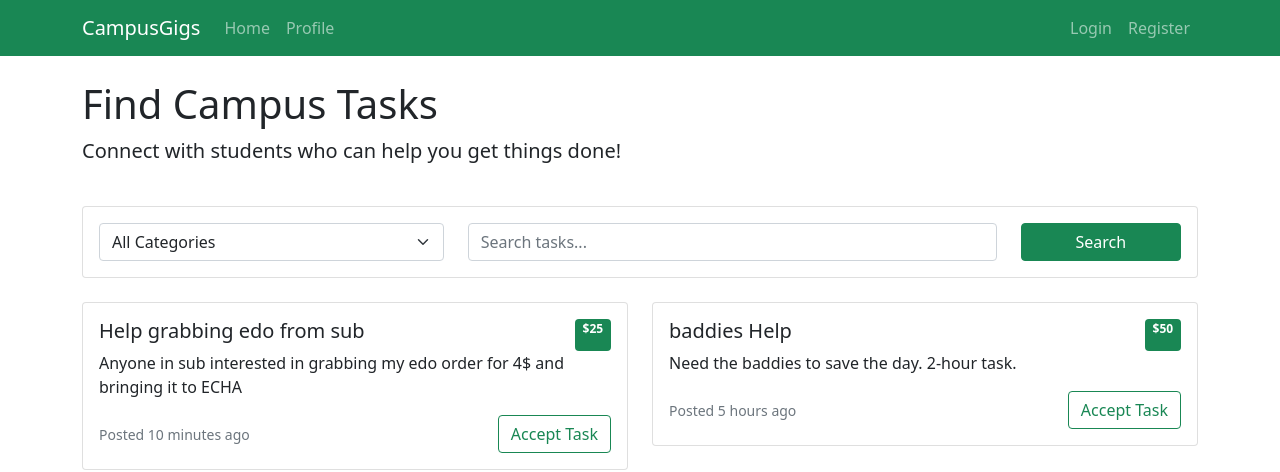
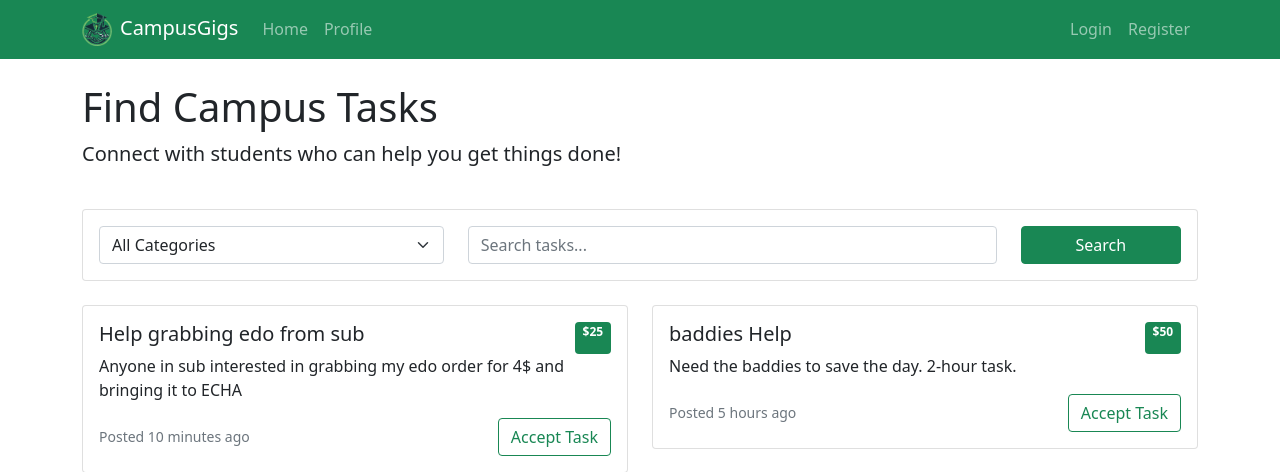
Before and after one commit to kuznimyk/mixed-baddies_fixed, a Flask app: page / in a window 1280 px wide. Shown: the top 472 px of the page. Run offline with Flask 3, Linux system fonts and the light colour scheme; data that the repository does not hold is empty; some libraries are stand-ins or nearby versions.

Commit message:
Added logo to the top left

```diff
--- a/templates/base.html
+++ b/templates/base.html
@@ -10,9 +10,12 @@
 </head>
 <body>
 
-<nav class="navbar navbar-expand-lg navbar-dark bg-success">
+<nav class="navbar navbar-expand-lg navbar-dark bg-success ">
     <div class="container">
-        <a class="navbar-brand" href="/">CampusGigs</a>
+        <a class="navbar-brand d-flex justify-content-start" href="/">
+            <img src="{{ url_for('static', filename='img/Profile/CampusGigslogo.png') }}" alt="CampusGigs Logo" class="navbar-logo" style="width: 30px; height: auto;">
+            <span class="ms-2">CampusGigs</span>
+        </a>
         <button class="navbar-toggler" type="button" data-bs-toggle="collapse" data-bs-target="#navbarNav">
             <span class="navbar-toggler-icon"></span>
         </button>
```
Also changed, not shown: static/img/Profile/CampusGigslogo.png.
